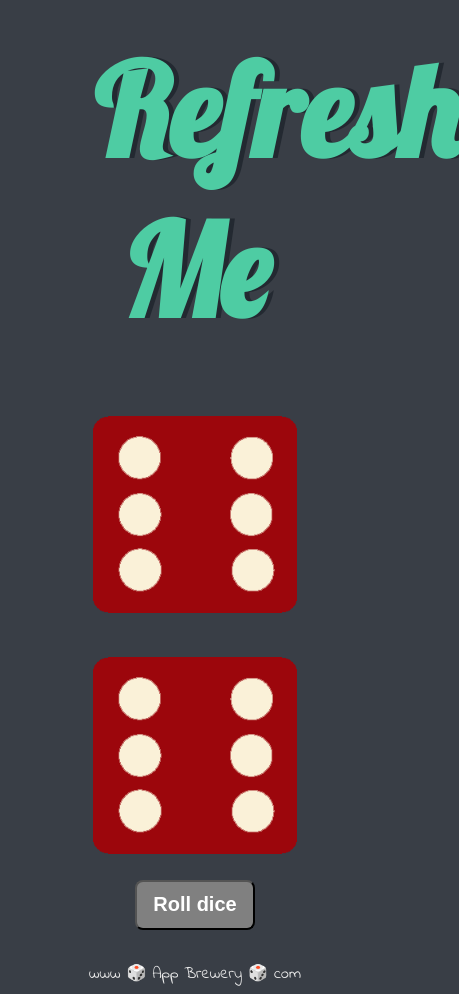
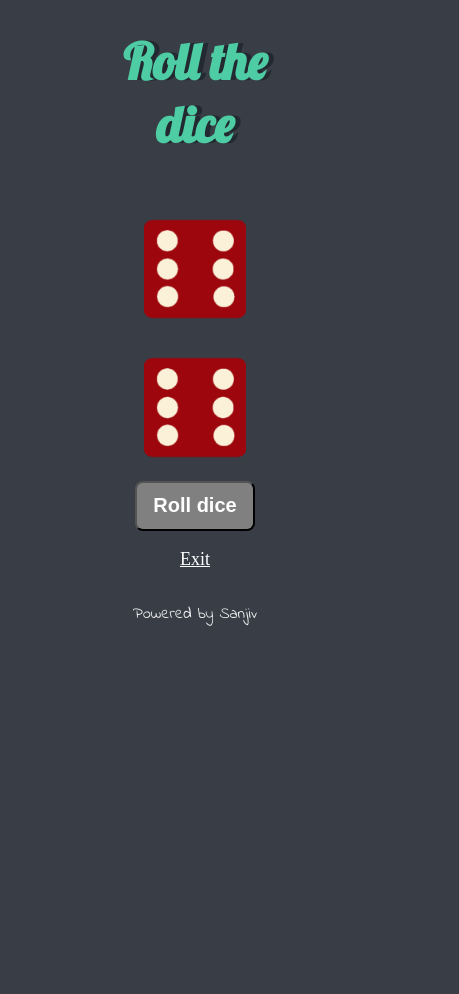
Before and after one commit to sanjiv576/Web_Game, a plain HTML site: page dice/dicee.html in a window 390 px wide. Shown: the whole page, 459 px wide, since content can reach past the window. After the commit the page ends 844 px from the top, so only its background shows below. Drawn offline with Linux system fonts and the light colour scheme.

Commit message:
dice updated

```diff
--- a/dice/dice.css
+++ b/dice/dice.css
@@ -20,6 +20,13 @@ h1 {
   text-shadow: 5px 0 #232931;
   font-size: 8rem;
   color: #4ECCA3;
+}
+
+a {
+  color: white;
+  padding: 10px;
+  margin: 12px;
+  font-size: 18px;
 }
 
 p {
@@ -56,3 +63,22 @@ button:hover{
   cursor: pointer;
   width: 150px;
 }
+
+
+@media  screen and (max-width: 992px){
+  h1{
+    font-size: 103px;
+  }
+
+
+}
+
+@media screen and (max-width: 768px) {
+  h1{
+    font-size: 50px;
+  }
+
+  img {
+    width: 40%;
+  }
+}
--- a/dice/dice.js
+++ b/dice/dice.js
@@ -12,6 +12,7 @@ for(var i = 1; i <= players.length; i++){
 
 }
 
+// roll the dice
 function rollDice() {
 
     const player_1_dice = Math.floor(Math.random() * (6 - 1 + 1)) + 1;
--- a/dice/dice_html.css
+++ b/dice/dice_home.css
@@ -16,6 +16,13 @@
             border-radius: 8px;
             width: 200px;
         }
+
+        a {
+            color: white;
+            padding: 10px;
+            margin: 12px;
+            font-size: 18px;
+          }
 
         button {
             background-color: blueviolet;
--- a/dice/dicee.html
+++ b/dice/dicee.html
@@ -7,14 +7,14 @@
   <link rel="stylesheet" href="dice.css">
   <link href="https://fonts.googleapis.com/css?family=Indie+Flower|Lobster" rel="stylesheet">
 
-  <!-- <script defer text="JavaScript" src="../dice/index.js"></script> -->
+  <link rel="icon" type="image/x-icon" href="https://cdn-icons-png.flaticon.com/512/2228/2228426.png">
 
 </head>
 
 <body>
 
   <div class="container">
-    <h1>Refresh Me</h1>
+    <h1>Roll the dice</h1>
 
     <div class="dice">
       <p class="player">Player 1</p>
@@ -30,7 +30,10 @@
     <br>
     <button onclick="rollDice()">Roll dice</button>
 
+    <br><br>
+    <a href="../dice/dice_home.html">Exit</a>
   </div>
+
 
 
   <p id="demo"></p>
@@ -38,7 +41,7 @@
 </body>
 
 <footer>
-  www 🎲 App Brewery 🎲 com
+  Powered by Sanjiv
 </footer>
 
 
```
Also changed, not shown: dice/dice_home.html (+5 -1 lines), 1 other file.
